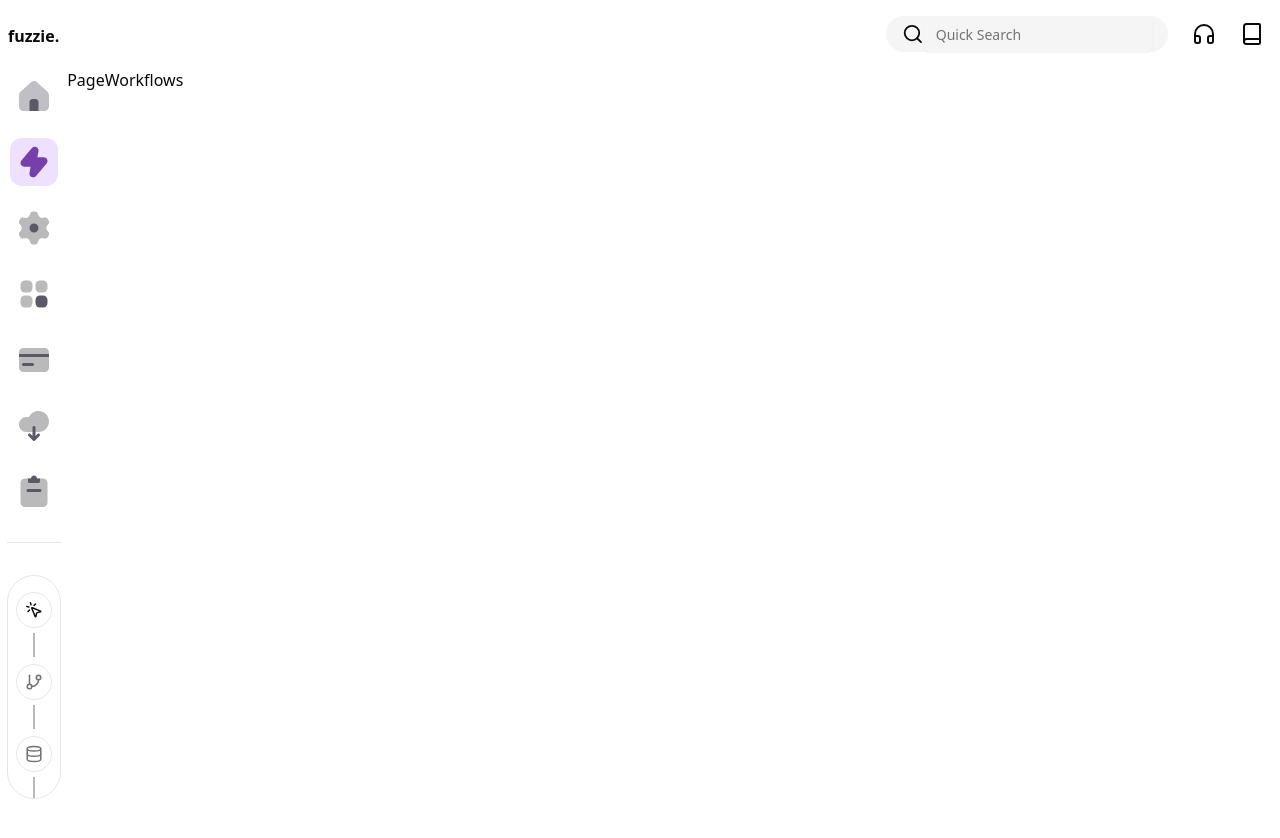
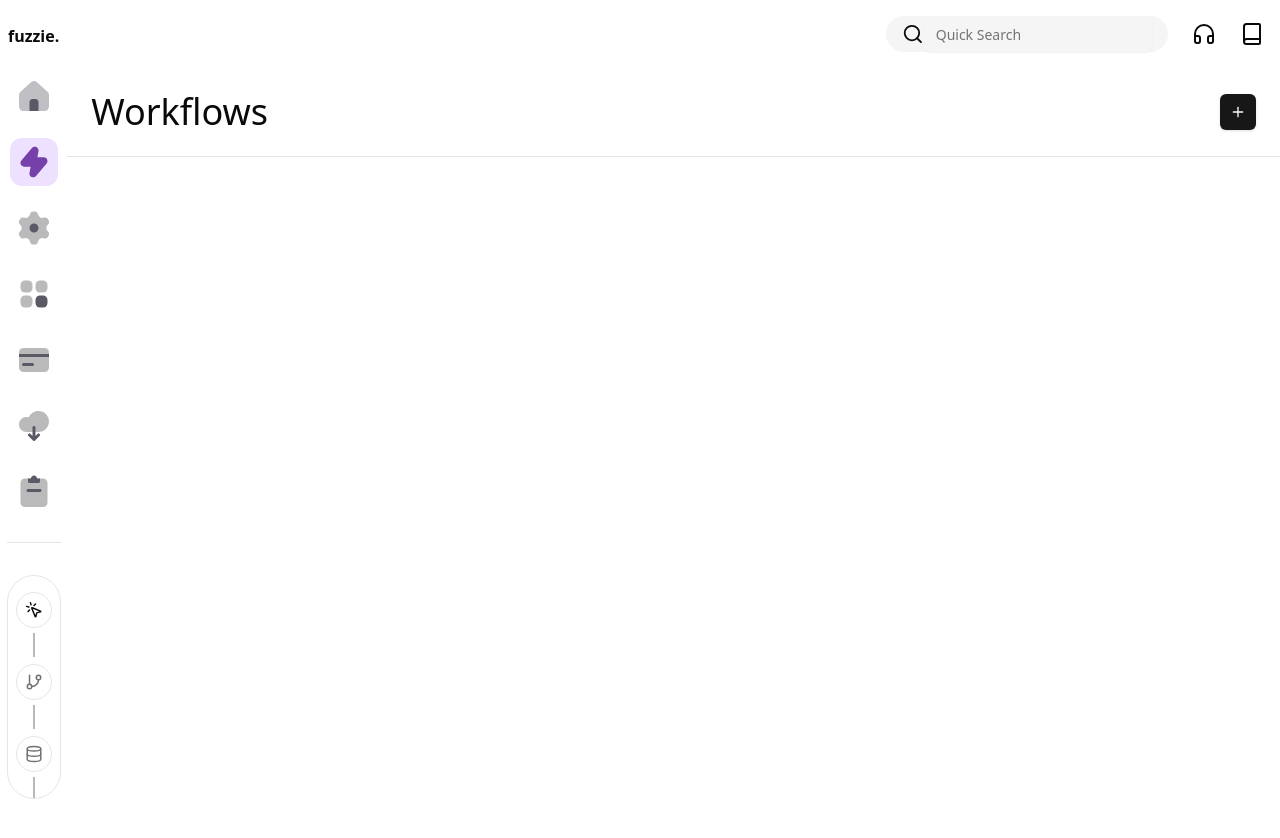
Before and after one commit to taufeeq-ahmed/fuzzie-automation-builder, a Next.js app: page /workflows in a window 1280 px wide. Shown: the top 838 px of the page. Built offline with nearby package versions, Linux system fonts and the light colour scheme.

Commit message:
custom modal implemented along with workflows

```diff
--- /dev/null
+++ b/src/app/(main)/(pages)/workflows/_components/workflows.tsx
@@ -0,0 +1,24 @@
+import React from "react";
+// import Workflow from "./workflow";
+// import { onGetWorkflows } from "../_actions/workflow-connections";
+// import MoreCredits from "./more-creadits";
+
+const Workflows = async () => {
+  //   const workflows = await onGetWorkflows();
+  return (
+    <div className="relative flex flex-col gap-4">
+      <section className="flex flex-col m-2">
+        {/* <MoreCredits /> */}
+        {/* {workflows?.length ? (
+          workflows.map((flow) => <Workflow key={flow.id} {...flow} />)
+        ) : (
+          <div className="mt-28 flex text-muted-foreground items-center justify-center">
+            No Workflows
+          </div>
+        )} */}
+      </section>
+    </div>
+  );
+};
+
+export default Workflows;
--- a/src/app/(main)/(pages)/workflows/page.tsx
+++ b/src/app/(main)/(pages)/workflows/page.tsx
@@ -1,9 +1,16 @@
-import React from 'react'
+import React from "react";
+import WorkflowButton from "./_components/workflow-button";
 
-function PageWorkflows() {
+const Page = () => {
   return (
-    <div>PageWorkflows</div>
-  )
-}
+    <div className="flex flex-col relative">
+      <h1 className="text-4xl sticky top-0 z-[10] p-6 bg-background/50 backdrop-blur-lg flex items-center border-b justify-between">
+        Workflows
+        <WorkflowButton />
+      </h1>
+      {/* <Workflows /> */}
+    </div>
+  );
+};
 
-export default PageWorkflows
+export default Page;
```
